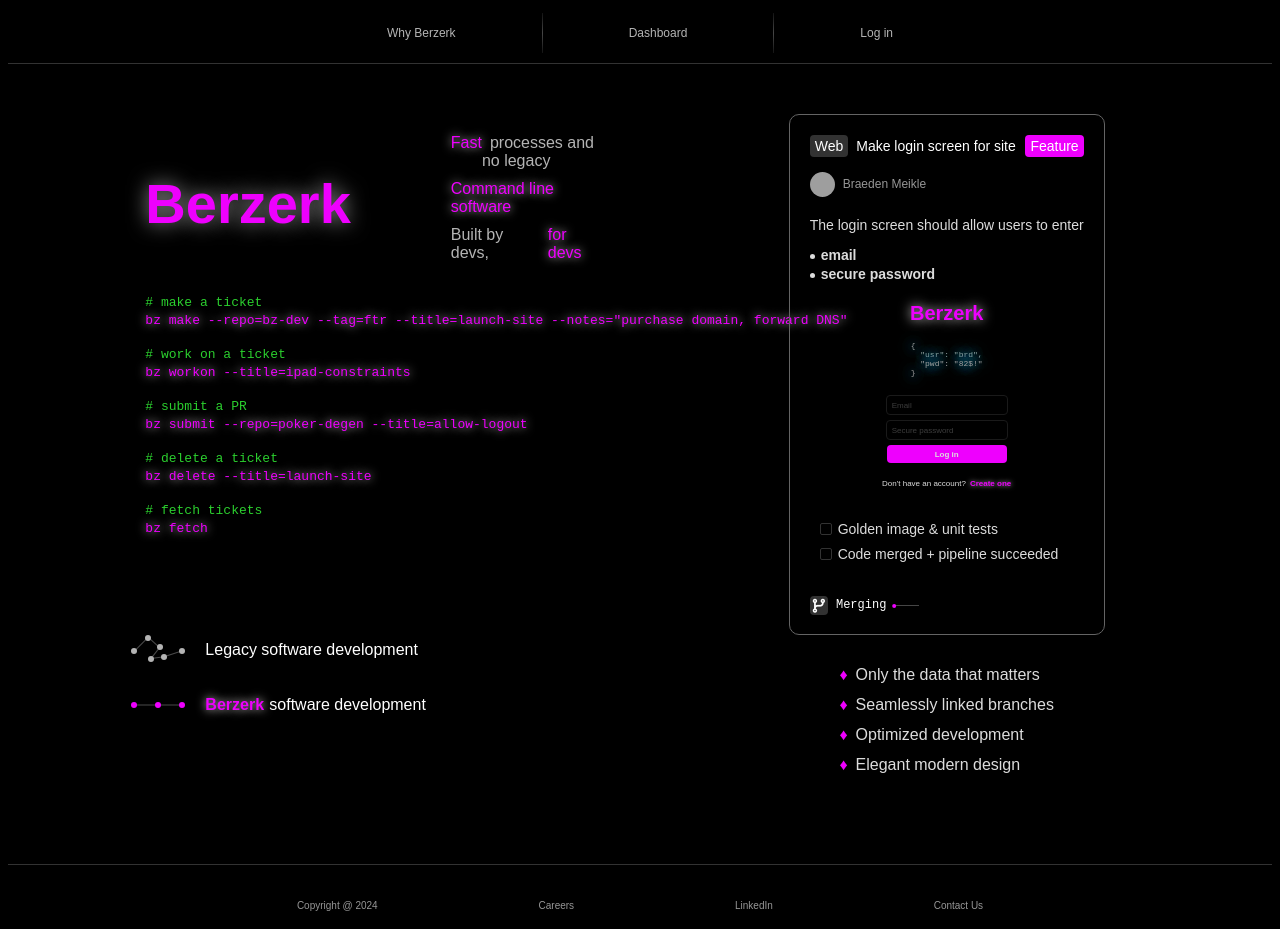
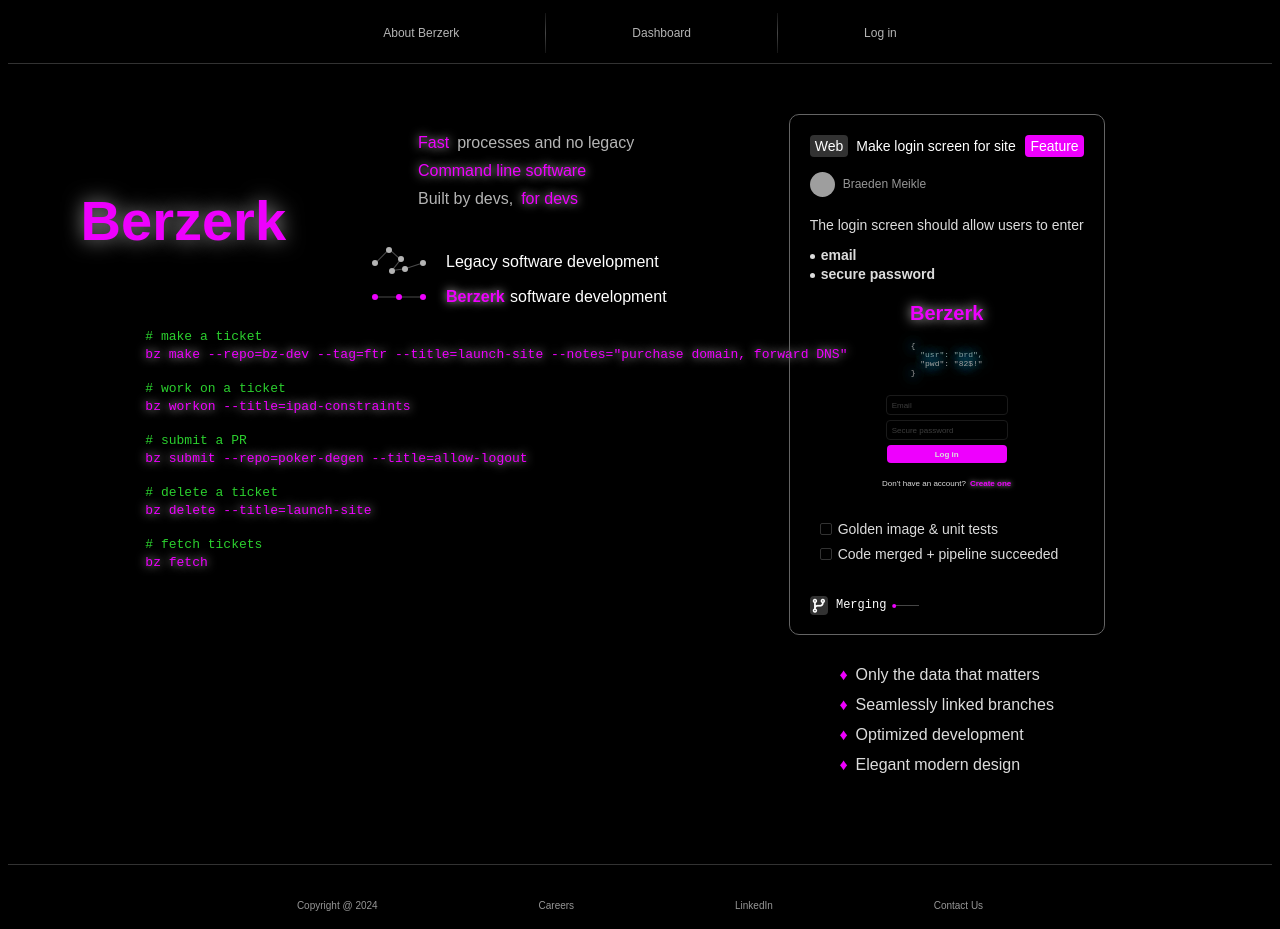
Before and after one commit to bmeikle56/bz-dev, a Next.js app: page /home in a window 1280 px wide. Built offline with nearby package versions, Linux system fonts and the light colour scheme; grey boxes are pictures that could not be loaded.

Commit message:
Move diagram up to couple with other element

```diff
--- a/src/app/cmp/impl/TabBar.js
+++ b/src/app/cmp/impl/TabBar.js
@@ -8,7 +8,7 @@ function TabBar() {
   const router = useRouter()
 
   const tabs = [
-    {txt: 'Why Berzerk', action: () => { router.push('/home') }},
+    {txt: 'About Berzerk', action: () => { router.push('/home') }},
     {txt: 'Dashboard',  action: () => { router.push('/dash') }},
     {txt: 'Log in',      action: () => { router.push('/auth'); toggleLogin(true) }},
   ]
--- a/src/app/home/page.js
+++ b/src/app/home/page.js
@@ -123,7 +123,8 @@ function IntroDiv() {
     <div id='intro'>
       <div style={{display: 'flex', justifyContent: 'center', alignItems: 'center', gap: 80}}>
         <Title/>
-        <div style={{display: 'flex', width: 'fit-content', height: 'fit-content', flexDirection: 'column', padding: 20, gap: 10}}>
+        <div style={{display: 'flex', width: 'fit-content', height: 'fit-content', flexDirection: 'column', alignItems: 'center', padding: 20, gap: 40}}>
+          <div style={{display: 'flex', flexDirection: 'column', gap: 10}}>
             <div style={{display: 'flex'}}>
               <BZtxt txt={'Fast'}/>
               <Inlinetxt txt={'processes and no legacy'} marginLeft={8}/>
@@ -135,14 +136,9 @@ function IntroDiv() {
               <Inlinetxt txt={'Built by devs, '} marginRight={8}/>
               <BZtxt txt={'for devs'}/>
             </div>
-          <BZtxt txt={''}/>
           </div>
-
-        {/* <BZList items={[
-          {txt: 'Fast processes and no legacy'},
-          {txt: 'Command line software management'},
-          {txt: 'Built by devs, for devs'}
-        ]} height={'120px'}/> */}
+          <FrictionPointDiv/>
+        </div>
       </div>
       <CCode txt={'# make a ticket'} color={ccode.green}/>
       <BZCCode txt={'bz make --repo=bz-dev --tag=ftr --title=launch-site --notes="purchase domain, forward DNS"'}/>
@@ -158,9 +154,8 @@ function IntroDiv() {
       <Spacer height={16}/>
       <CCode txt={'# fetch tickets'} color={ccode.green}/>
       <BZCCode txt={'bz fetch'}/>
-      {/* <TryUs/> */}
       <Spacer height={100}/>
-      <FrictionPointDiv/>
+
     </div>
   )
 }
@@ -481,14 +476,14 @@ function FrictionPointDiv() {
   }
 
   return (
-    <div style={{display: 'flex', gap: '60px', flexDirection: 'column'}}>
+    <div style={{display: 'flex', gap: '40px', flexDirection: 'column'}}>
       <div style={{display: 'flex'}}>
         <OldFrictionPoints/>
         <p style={{color:'white', position: 'absolute', marginLeft: '60px', marginTop: '5px'}}>
           Legacy software development
         </p>
       </div>
-      <div style={{display: 'flex', width: '400px'}}>
+      <div style={{display: 'flex', width: '280px'}}>
         <NewFrictionPoints/>
         <b style={{display: 'inline', marginLeft: '60px', color: 'rgb(238, 0, 254)', textShadow: '0px 0px 10px rgb(222, 218, 218)'}}>Berzerk</b>
         <p style={{color:'white', position: 'absolute', marginLeft: '124px', marginTop: '0px'}}>
```
Lines whose indentation alone changed are shown as unchanged.
